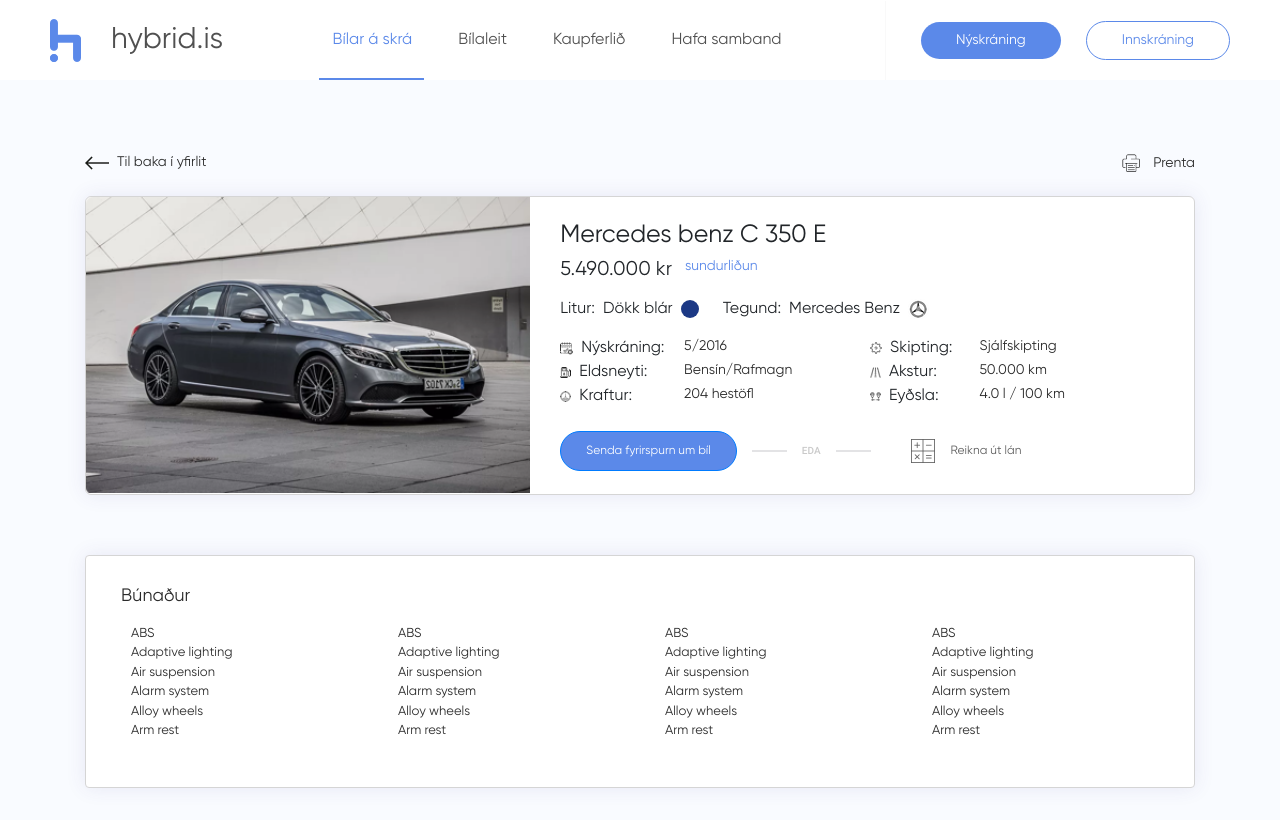
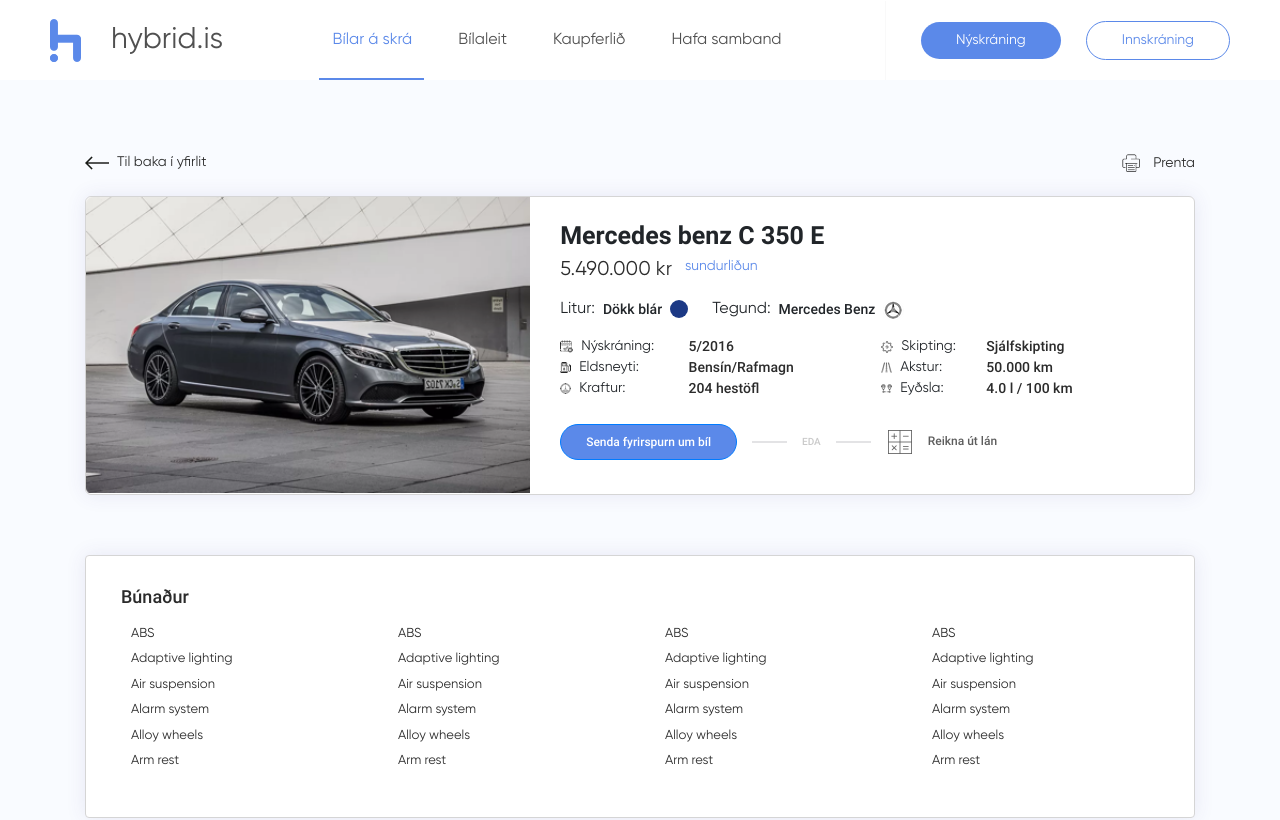
Before and after one commit to AbdurRehman712/hybrid-frontend, a React (Create React App) app: page /product-page in a window 1280 px wide. Shown: the top 820 px of the page. Built offline with nearby package versions, Linux system fonts and the light colour scheme.

Commit message:
Product Page font-weight updated

```diff
--- a/src/compontents/sections/product/Product.css
+++ b/src/compontents/sections/product/Product.css
@@ -24,9 +24,12 @@
     font-size: 14px;
     color: #2b2b2b;
     margin-right: 10px;
+    font-weight: 600;
 }
-.features-list span.icon {
+.features-list span.icon, .features-list span.icon > span {
     margin-right: 10px;
+    font-weight: 500;
+    font-size: 14px;
 }
 .pro-price .flex-1 {
     flex: 1;
@@ -92,14 +95,17 @@
 .product-page .pro-details h2 {
     font-size: 25px;
     line-height: 28px;
+    font-weight: bold;
 }
 .product-page .pro-details .pro-price-top > span {
     font-size: 14px;
     position: relative;
     top: -5px;
+    font-weight: 500;
 }
 .product-page .pro-details h3 {
     margin-bottom: 15px;
+    color: #2b2b2b;
 }
 .product-page  .car-info {
     margin-bottom: 15px;
@@ -107,12 +113,17 @@
 .product-page .car-info > span {
     display: inline-flex;
     align-items: center;
+    font-weight: 500;
+}
+.product-page .car-info > span > span {
+    font-weight: 600;
+    font-size: 14px;
 }
 .product-page .pro-price {
     display: none !important;
 }
 .product-page .features-list {
-    grid-template-columns: auto auto;
+    grid-template-columns: 55% auto;
     margin-bottom: 20px !important;
 }
 .product-page .features-list > span {
@@ -121,8 +132,12 @@
 }
 .product-page .pro-content a {
     font-size: 12px;
-    padding: 10px 25px;
+    padding: 8px 25px;
     margin-right: 15px;
+    font-weight: 600;
+}
+.product-page .pro-content .calculate a {
+    padding: 8px 2px;
 }
 .product-page .enquiry-with{
     margin-right: 15px;
@@ -142,9 +157,10 @@
 .product-page .calculate{
     display: inline-block;
 }
-.product-page  .calculate span {
+.product-page .calculate span {
     font-size: 12px;
     color: #5d5d5d;
+    font-weight: 600;
 }
 .enquiry-container {
     display: flex;
--- a/src/compontents/sections/productpage/features/Features.css
+++ b/src/compontents/sections/productpage/features/Features.css
@@ -12,6 +12,7 @@
 .features-container h2{
     color: #2b2b2b;
     font-size: 18px;
+    font-weight: 600;
 }
 .features-list-items{
     list-style: none !important;
@@ -27,4 +28,6 @@
 .features-list-items li{
     font-size: 13px;
     color:#2b2b2b;
+    font-weight: 500;
+    margin-bottom: 6px;
 }
```
